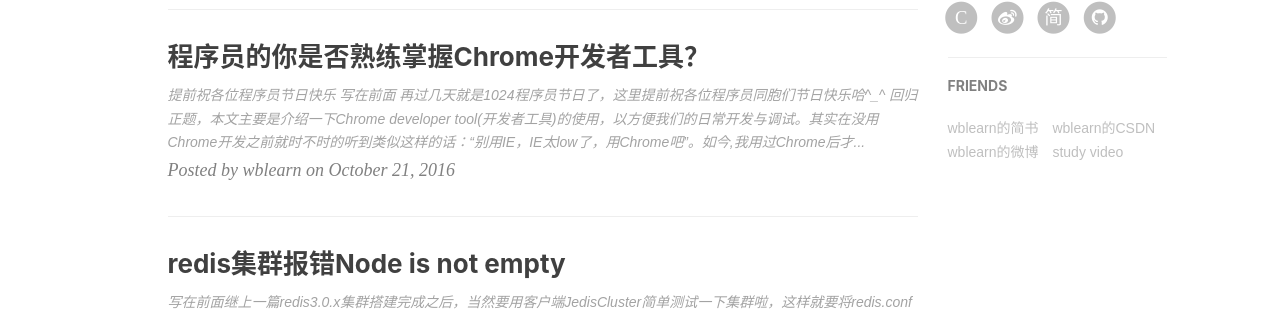
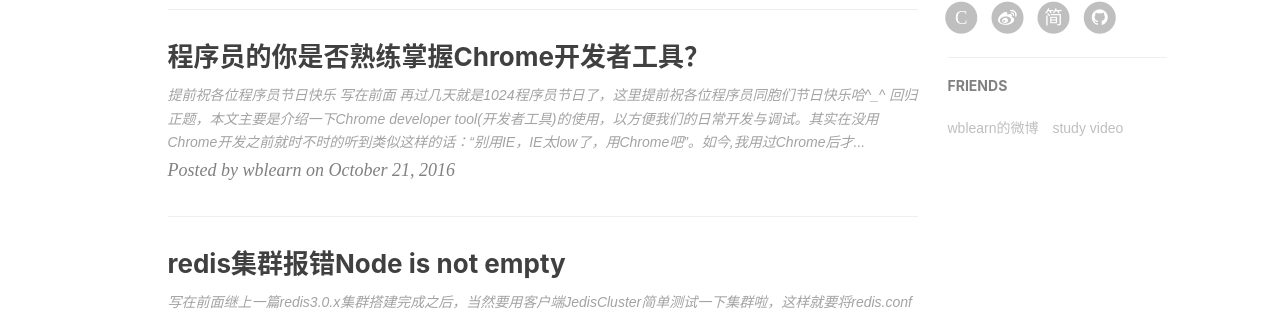
Before and after one commit to wblearn/wblearn.github.io, a Jekyll site: the page built from index.html, in a window 1280 px wide. Shown: the part 889-1200 px from the top of the page. Built offline with Jekyll 4.4.1, drawn with Linux system fonts in a browser that asks for light colours; nearby versions of some CDN libraries; the list of posts is cut into pages by our own code.

Commit message:
sns link

```diff
--- a/_config.yml
+++ b/_config.yml
@@ -111,12 +111,6 @@
 # Friends
 friends: [
     {
-        title: "wblearn的简书",
-        href: "http://www.jianshu.com/users/48599dc7ef1b/latest_articles"
-    },{
-        title: "wblearn的CSDN",
-        href: "http://blog.csdn.net/wudalang_gd"
-    },{
         title: "wblearn的微博",
         href: "http://weibo.com/wudalanggd"
     },{
--- a/_layouts/page.html
+++ b/_layouts/page.html
@@ -132,7 +132,7 @@
                             {% endif %}
                             {% if site.csdn_username %}
                             <li>
-                                <a target="_blank" href="https://blog.csdn.net/{{ site.zhihu_username }}">
+                                <a target="_blank" href="https://blog.csdn.net/{{ site.csdn_username }}">
                                     <span class="fa-stack fa-lg">
                                         <i class="fa fa-circle fa-stack-2x"></i>
                                         <i class="fa  fa-stack-1x fa-inverse">C</i>
```
